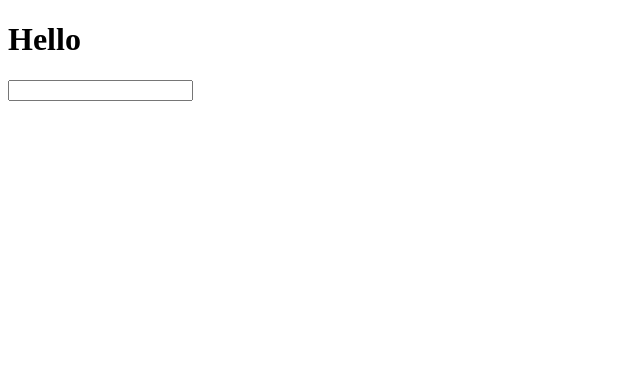
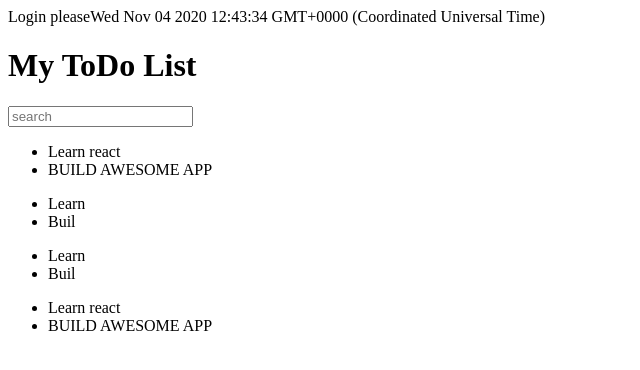
Before and after one commit to HarryHoudini/ReactJS, a React (Create React App) app: page / in a window 1280 px wide. Shown: the top 370 px of the page, without its empty margins (0-640 px from the left). Built offline with nearby package versions, Linux system fonts and the light colour scheme.

Commit message:
added react element and commponent

```diff
--- a/public/index.html
+++ b/public/index.html
@@ -7,7 +7,7 @@
   </head>
   <body>
     <div id="root"></div>
-    <input type="text" />
+    <!-- <input type="text" /> -->
 
   </body>
   <script>'../src/index.tsx'</script>
--- a/src/index.tsx
+++ b/src/index.tsx
@@ -1,5 +1,45 @@
 import React from 'react';
 import ReactDOM from 'react-dom';
 
-const el = <h1>Hello</h1>;
-ReactDOM.render(el, document.getElementById('root'));
+const ToDoList = () => {
+    const items = ['Learn react', 'Build Awesome App'];
+    return (
+        <ul>
+            <li>{items[0]}</li>
+            <li>{items[1].toUpperCase()}</li>
+        </ul>
+    );
+};
+const ToDoList2 = () => {
+    return (
+        <ul>
+            <li>Learn</li>
+            <li>Buil</li>
+        </ul>
+    );
+};
+
+const AppHeader = () => {
+    return <h1>My ToDo List </h1>;
+};
+
+const SearchPanel = () => {
+    return <input type="text" placeholder="search" />;
+};
+
+const App = () => {
+    const login = <span>Login please</span>;
+    return (
+        <div>
+            {login}
+            <span>{new Date().toString()}</span>
+            <AppHeader />
+            <SearchPanel />
+            <ToDoList />
+            <ToDoList2 />
+            <ToDoList2 />
+            <ToDoList />
+        </div>
+    );
+};
+ReactDOM.render(<App />, document.getElementById('root'));
```
